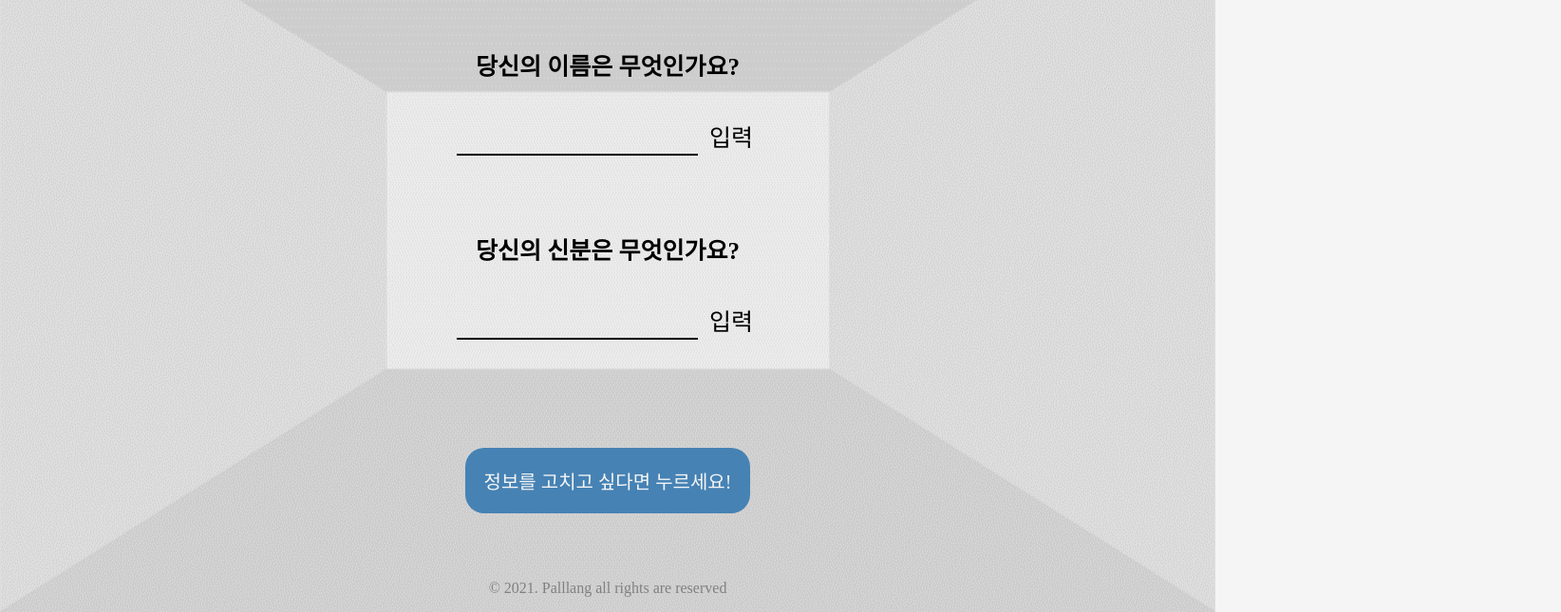
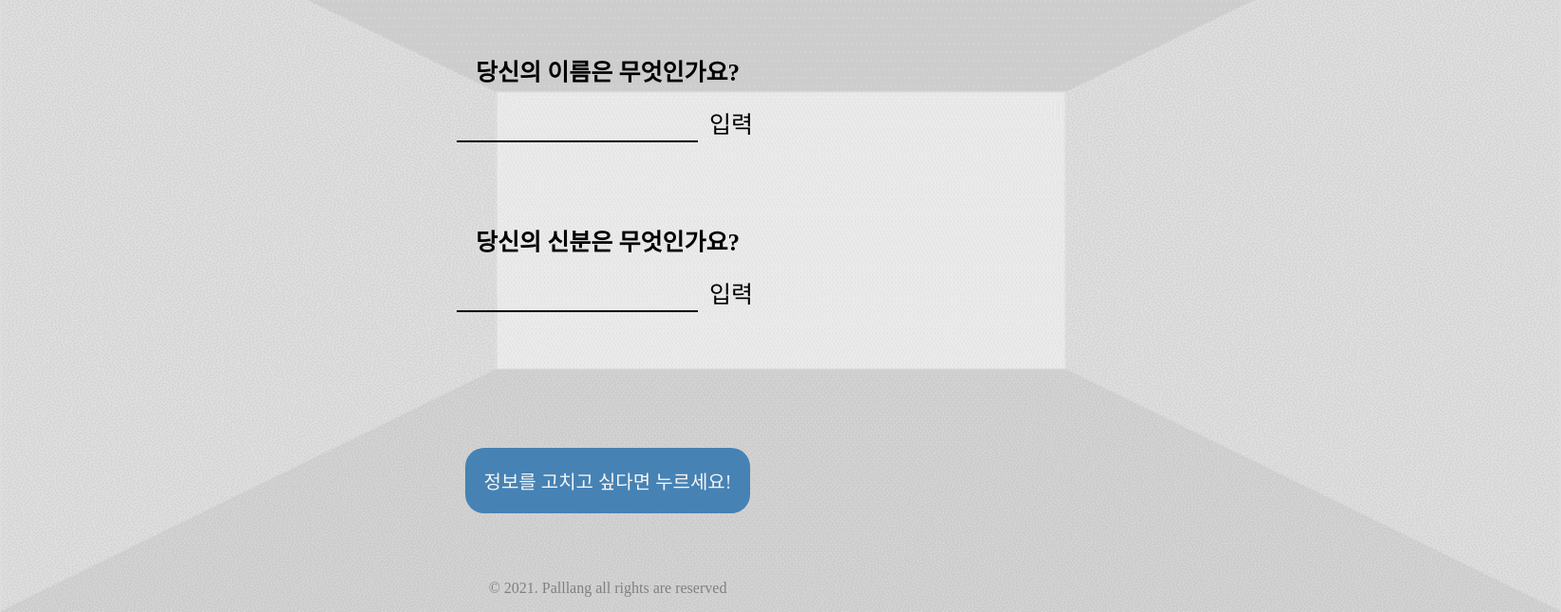
Before and after one commit to emilyjiminroh/smarcle-fair_for_makers-day, a website built with Parcel: page login.html in a window 1280 px wide. Shown: the part 155-800 px from the top of the page at 95% size, 1644 px wide, since content can reach past the window. Built offline with nearby package versions, Linux system fonts and the light colour scheme; a web font is replaced by a local one.

Commit message:
edit main-page bg ratio

```diff
--- a/css/login.css
+++ b/css/login.css
@@ -10,7 +10,6 @@
   display: flex;
   flex-direction: column;
   align-items: center;
-  justify-content: space-between;
 }
 
 .login-title {
@@ -42,12 +41,16 @@
   font-size: 25px;
 }
 
+.ask {
+  margin-top: 60px;
+}
+
 .ask form input {
   width: 250px;
   font-size: 30px;
   border: none;
   border-bottom: 2px solid black;
-  margin-top: 40px;
+  margin-top: 20px;
   text-align: center;
 }
 
--- a/css/main.css
+++ b/css/main.css
@@ -121,7 +121,13 @@
 .background-empty {
   position: absolute;
   z-index: -1;
-  height: 100%;
-  width: 100%;
-  min-height: 800px;
+  min-width: 100%;
+  min-height: 100%;
+  width: auto;
+  height: auto;
+  position: absolute;
+  top: 0px;
+  left: 0px;
+  overflow: hidden;
+  object-fit: cover;
 }
```
Also changed, not shown: img/background - 복사본.png (deleted).
